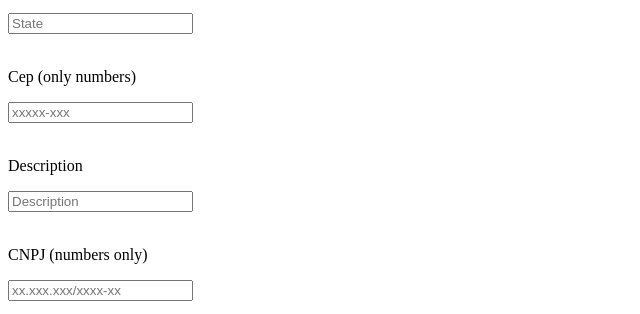
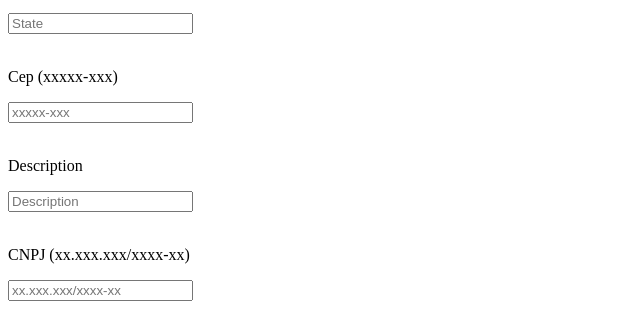
Before and after one commit to solisoares/linketinder-ts, a website with bundled scripts: page pages/company_register.html in a window 1280 px wide. Shown: the part 368-682 px from the top of the page, 0-640 px from the left. Built offline with nearby package versions, Linux system fonts and the light colour scheme.

Commit message:
feat: update input format indicator

```diff
--- a/pages/company_register.html
+++ b/pages/company_register.html
@@ -31,7 +31,7 @@
     </div>
     <br>
     <div>
-        <p class="register-company-input-title">Cep (only numbers)</p>
+        <p class="register-company-input-title">Cep (xxxxx-xxx)</p>
         <input class="register-company-input" id="register-company-cep" type="text" placeholder="xxxxx-xxx">
     </div>
     <br>
@@ -41,7 +41,7 @@
     </div>
     <br>
     <div>
-        <p class="register-company-input-title">CNPJ (numbers only)</p>
+        <p class="register-company-input-title">CNPJ (xx.xxx.xxx/xxxx-xx)</p>
         <input class="register-company-input" id="register-company-cnpj" type="text" placeholder="xx.xxx.xxx/xxxx-xx">
     </div>
     <br>
```
Also changed, not shown: pages/applicant_register.html (+2 -2 lines).
